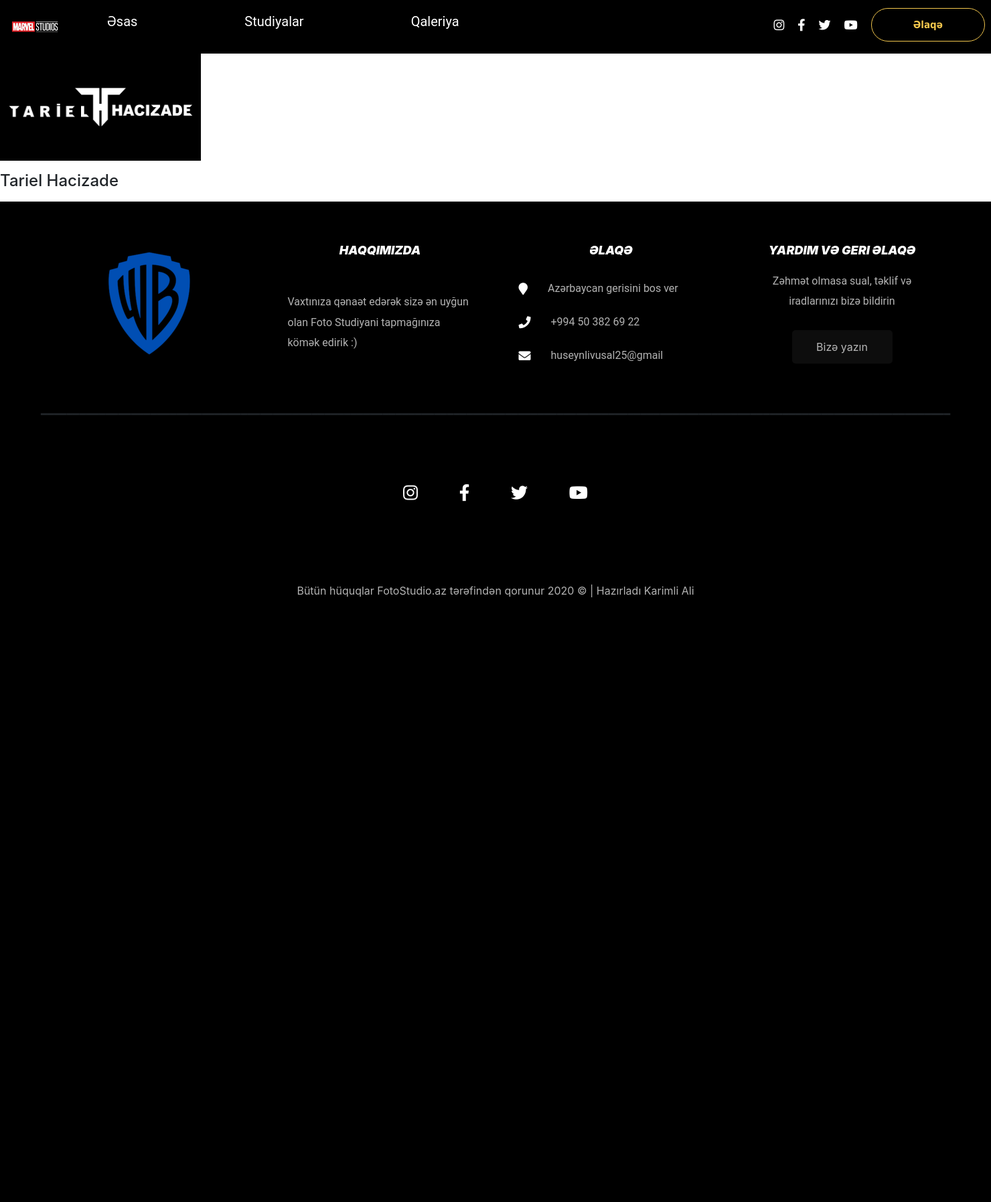
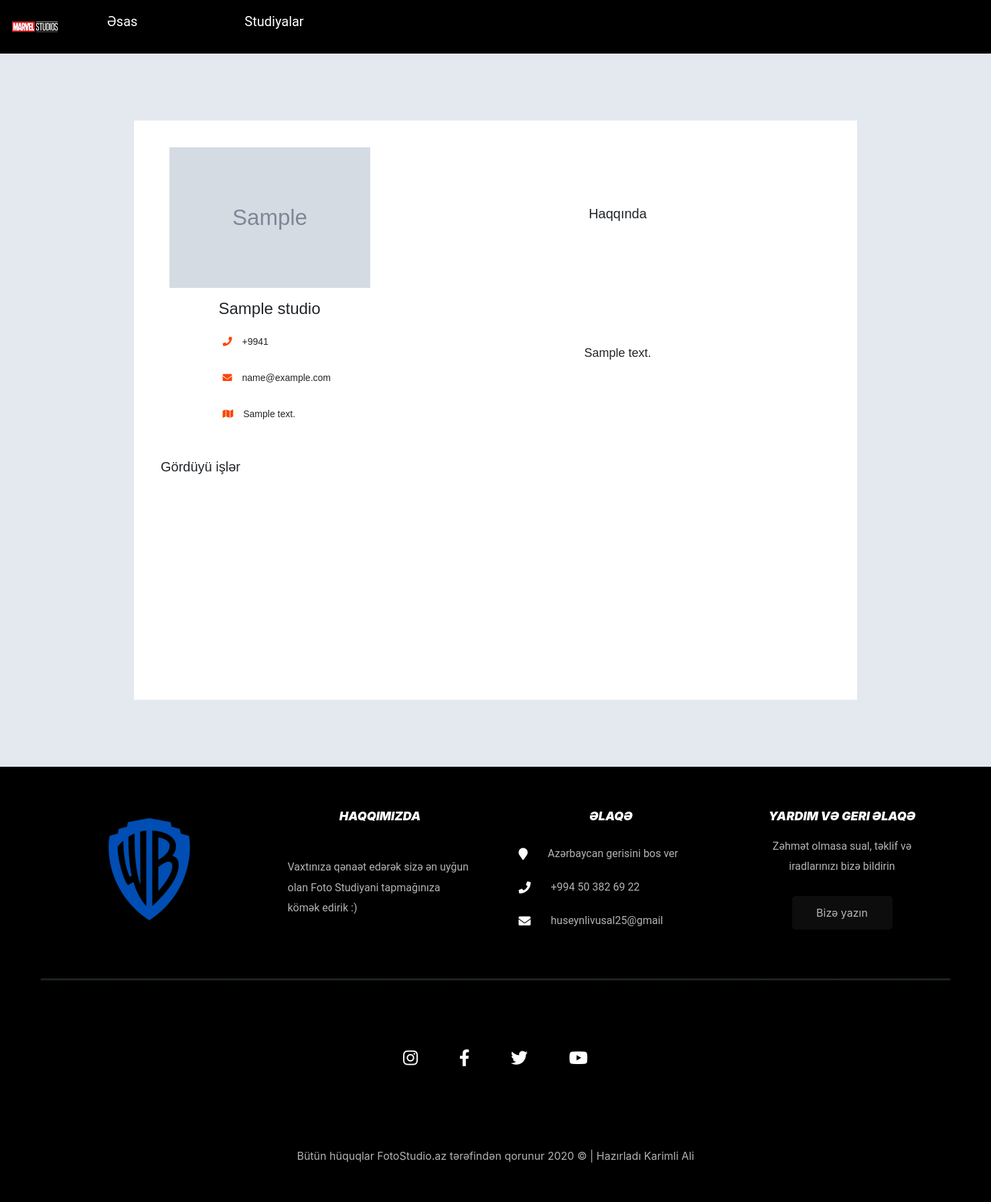
Before and after one commit to Qismet60/PhotoGallery, a Laravel app: page /studio/1 in a window 1480 px wide. Shown: the whole page at 67% size. Before the commit the page ends 892 px from the top, so only its background shows below. Run offline with Laravel 8, Linux system fonts and the light colour scheme; tables that the repository leaves empty hold one stand-in row (values such as "Sample post"); grey boxes marked "Sample" are stand-in pictures; data that the repository does not hold is empty; some libraries are stand-ins or nearby versions.

Commit message:
Update Work

```diff
--- a/app/Http/Controllers/SiteController.php
+++ b/app/Http/Controllers/SiteController.php
@@ -3,13 +3,15 @@
 namespace App\Http\Controllers;
 
 use App\Studios;
+use App\StudioWork;
 use Illuminate\Http\Request;
+use Illuminate\Support\Facades\DB;
 
 class SiteController extends Controller
 {
     public function index()
     {
-        $studios = Studios::all();
+        $studios = Studios::orderBy('id','desc')->take(4)->get();
         return view('web.FotoStudiya',compact('studios'));
     }
 
@@ -25,12 +27,21 @@
 
     public function studios()
     {
-        return view('web.studios');
+        $studios = Studios::all();
+        return view('web.studios',compact('studios'));
     }
 
-    public function studio(Request $request, int $id)
+    public function studio(Request $request)
     {
-
-        return view('web.studio');
+        $id = $request->id;
+        $studios =DB::table('studios')
+            ->where('id',$id)
+            ->get();
+        $images = DB::table('studio_works')
+            ->where('studio_works.studios_id',$id)
+            ->leftJoin('studios','studio_works.studios_id','=','studios.id')
+            ->select('studio_works.image')
+            ->get();
+        return view('web.studio', compact(['studios','images']));
     }
 }
--- a/app/Http/Requests/Studio.php
+++ b/app/Http/Requests/Studio.php
@@ -33,7 +33,7 @@
             'email' => ['required', 'email', 'min:6', 'max:20'],
             'number' => ['required', 'numeric','min:10'],
             'address' => ['required', 'string', 'min:4', 'max:30'],
-            'about' => ['required', 'string', 'min:10', 'max:40'],
+            'about' => ['required', 'string', 'min:10', 'max:3000'],
             'logo' => ['required', 'image', 'mimes:jpeg,png,jpg', 'max:10000']
         ];
     }
--- a/app/StudioWork.php
+++ b/app/StudioWork.php
@@ -6,6 +6,5 @@
 
 class StudioWork extends Model
 {
-    protected $table = 'studio_works';
-    protected $fillable = ['studios_id','image'];
+
 }
--- a/app/Studios.php
+++ b/app/Studios.php
@@ -18,6 +18,4 @@
             $model->logo = $logo;
         });
     }
-
-
 }
--- a/public/web/css/index.css
+++ b/public/web/css/index.css
@@ -252,7 +252,7 @@
 }
 .studiyolar{
     width: 100%;
-    height: 70%;
+    height: auto;
     display: flex;
     justify-content: space-between;
     align-items: center;
@@ -271,7 +271,7 @@
 .studios_div{
     background-color: #e4e9f0;
     width: 300px;
-    height: 320px;
+    height: auto;
     display: flex;
     justify-content: space-between;
     flex-direction: column;
--- a/public/web/css/s.css
+++ b/public/web/css/s.css
@@ -71,7 +71,7 @@
     font-size: 20px;
     font-family: Arial;
 }
-.images{
+.studio_main .images{
     height: 270px;
     width: 100%;
     display: flex;
--- a/resources/views/Admin/studios.blade.php
+++ b/resources/views/Admin/studios.blade.php
@@ -35,7 +35,7 @@
                         </div>
                         <div class="form-group">
                             <label for="exampleInputEmail1">Desc</label>
-                            <textarea name="about" id="about" cols="65" rows="2"></textarea>
+                            <textarea style="border-radius: 8px;" name="about" id="about" cols="56" rows="2"></textarea>
                         </div>
                     </div>
                 </form>
--- a/resources/views/Admin/works.blade.php
+++ b/resources/views/Admin/works.blade.php
@@ -42,7 +42,7 @@
             formdata.append('studios_id',studios_id)
             formdata.append('_token'," {{ csrf_token() }}")
             $.ajax({
-                url:"add/"+studios_id,
+                url:"/add",
                 type:"POST",
                 cache: false,
                 contentType: false,
--- a/resources/views/web/FotoStudiya.blade.php
+++ b/resources/views/web/FotoStudiya.blade.php
@@ -46,10 +46,7 @@
 
 <div class="studiyolar">
     @foreach($studios as $studio)
-    <div>
-        <input width="260px" height="129.5px" type="image" src="{{ asset('web/images/logo'.'/'.$studio->logo) }}"><br>
-        <a href="/studio/{{$studio->id}}">Show more`</a>
-    </div>
+        <a href="/studio/{{ $studio->id }}"><img class="studio_img" src="{{ asset('web/images/logo'.'/'.$studio->logo) }}"></a>
     @endforeach
 </div>
 
--- a/resources/views/web/main.blade.php
+++ b/resources/views/web/main.blade.php
@@ -31,6 +31,7 @@
     <script src="https://cdnjs.cloudflare.com/ajax/libs/popper.js/1.16.0/umd/popper.min.js"></script>
     <script src="https://maxcdn.bootstrapcdn.com/bootstrap/4.4.1/js/bootstrap.min.js"></script>
     <link rel="stylesheet" href="{{asset('web/css/index.css')}}">
+    <link rel="stylesheet" href="{{asset('web/css/s.css')}}">
 </head>
 <body>
 
@@ -40,19 +41,21 @@
         <ul class="ul1">
             <li><a href=" {{ route('site') }}">Əsas</a></li>
             <li><a href=" {{ route('studios') }}">Studiyalar</a></li>
-            <li><a href="{{ route('gallery') }}">Qaleriya</a></li>
+            {{--            <li><a href="{{ route('gallery') }}">Qaleriya</a></li>--}}
         </ul>
 
-        <ul class="ul2">
-            <li><a href="https://www.instagram.com/karimli_19/"><i class="fab fa-instagram"></i></a></li>
-            <li><a href="https://www.facebook.com/vusal.huseynli.3958"><i class="fab fa-facebook-f"></i></a></li>
-            <li><a href="https://twitter.com/huseynvsal1"><i class="fab fa-twitter"></i></a></li>
-            <li><a href="https://www.youtube.com/channel/UCnEAKOKpDET4VK_acWhsDvw?view_as=subscriber"><i
-                        class="fab fa-youtube"></i></a></li>
-            <li><a href="{{ route('contact') }}">
-                    <button>Əlaqə</button>
-                </a></li>
-        </ul>
+{{--        <ul class="ul2">--}}
+{{--            <li><a href="https://www.instagram.com/karimli_19/"><i class="fab fa-instagram"></i></a></li>--}}
+{{--            <li><a href="https://www.facebook.com/vusal.huseynli.3958"><i class="fab fa-facebook-f"></i></a></li>--}}
+{{--            <li><a href="https://twitter.com/huseynvsal1"><i class="fab fa-twitter"></i></a></li>--}}
+{{--            <li><a href="https://www.youtube.com/channel/UCnEAKOKpDET4VK_acWhsDvw?view_as=subscriber"><i--}}
+{{--                        class="fab fa-youtube"></i></a></li>--}}
+{{--            <li>--}}
+{{--                <a href="{{ route('contact') }}">--}}
+{{--                    <button>Əlaqə</button>--}}
+{{--                </a>--}}
+{{--            </li>--}}
+{{--        </ul>--}}
     </div>
 
     @yield('main')
--- a/resources/views/web/studio.blade.php
+++ b/resources/views/web/studio.blade.php
@@ -1,7 +1,34 @@
 @extends('web.main')
 @section('main')
-    <div class="page">
-    <img class="studio_img" src="{{asset('web/images/first.jpeg')}}">
-        <p><h4>Tariel Hacizade</h4></p>
+    <div class="studio_main">
+
+            <div class="studio_inner">
+                @foreach($studios as $studio)
+                <div class="studio_header">
+                    <div class="studio_contacts">
+
+                        <img src="{{ asset('web/images/logo'.'/'.$studio->logo) }}" alt="">
+                        <h1 class="name">{{ $studio->name }}</h1>
+                        <p><i class="fa fa-phone"></i>+994{{ $studio->number }}</p>
+                        <p><i class="fa fa-envelope"></i>{{ $studio->email }}</p>
+                        <p><i class="fa fa-map"></i>{{ $studio->address }}</p>
+                    </div>
+                    <div class="studio_info">
+                        <h1 class="about">Haqqında</h1>
+                        <p class="info">{{ $studio->about }}</p>
+                    </div>
+                </div>
+                @endforeach
+                <div class="studio_footer">
+                    <h1 class="works">Gördüyü işlər</h1>
+
+                    <div class="images">
+                        @foreach($images as $image)
+                            <img src="{{ asset('web/images/works'.'/'.$image->image) }}" alt="">
+                        @endforeach
+                    </div>
+
+                </div>
+            </div>
     </div>
 @endsection
```
Also changed, not shown: resources/views/web/studio_works.blade.php (deleted, +0 -33 lines), public/web/images/logo/eli.png (added), public/web/images/works/Screenshot (10).png (added), public/web/images/works/alikarimli.png (added).
